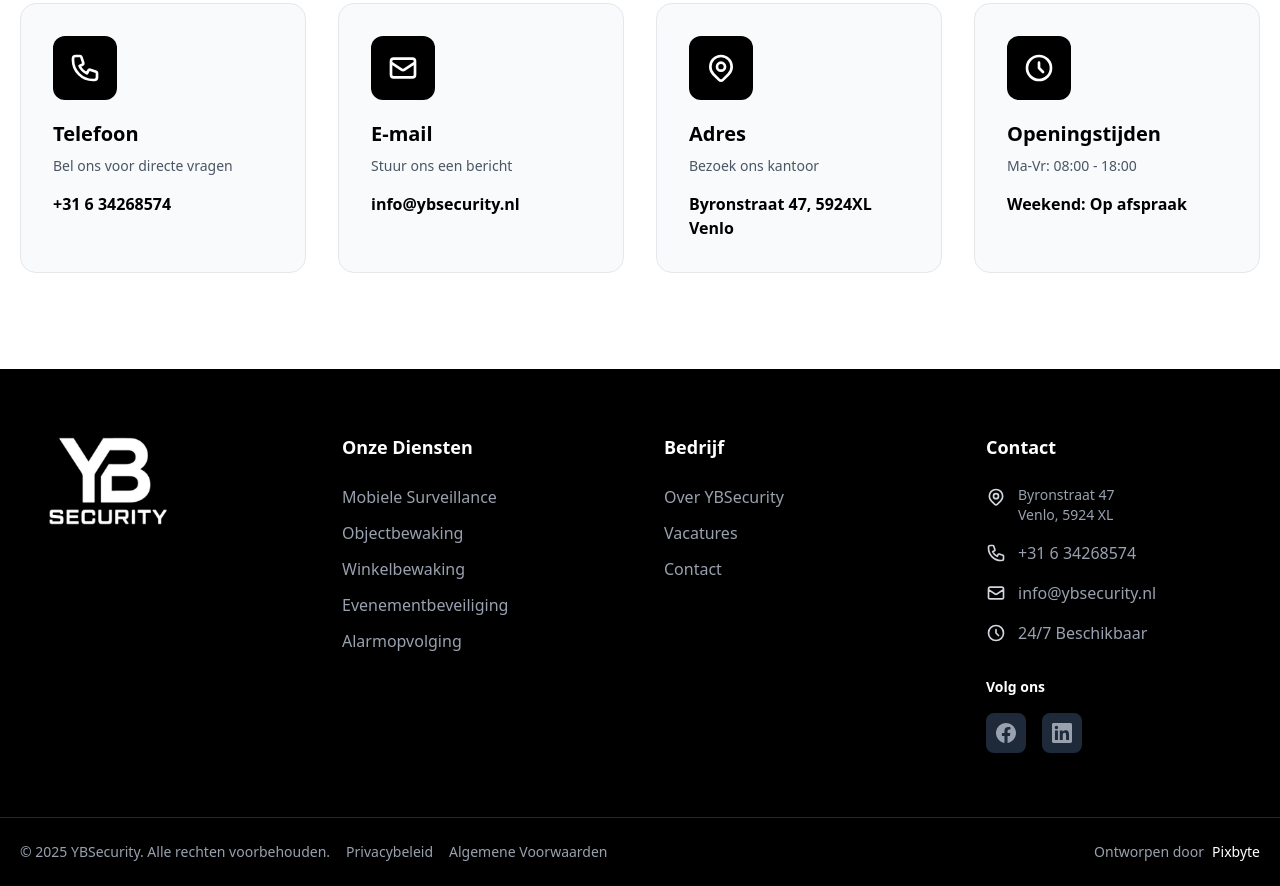
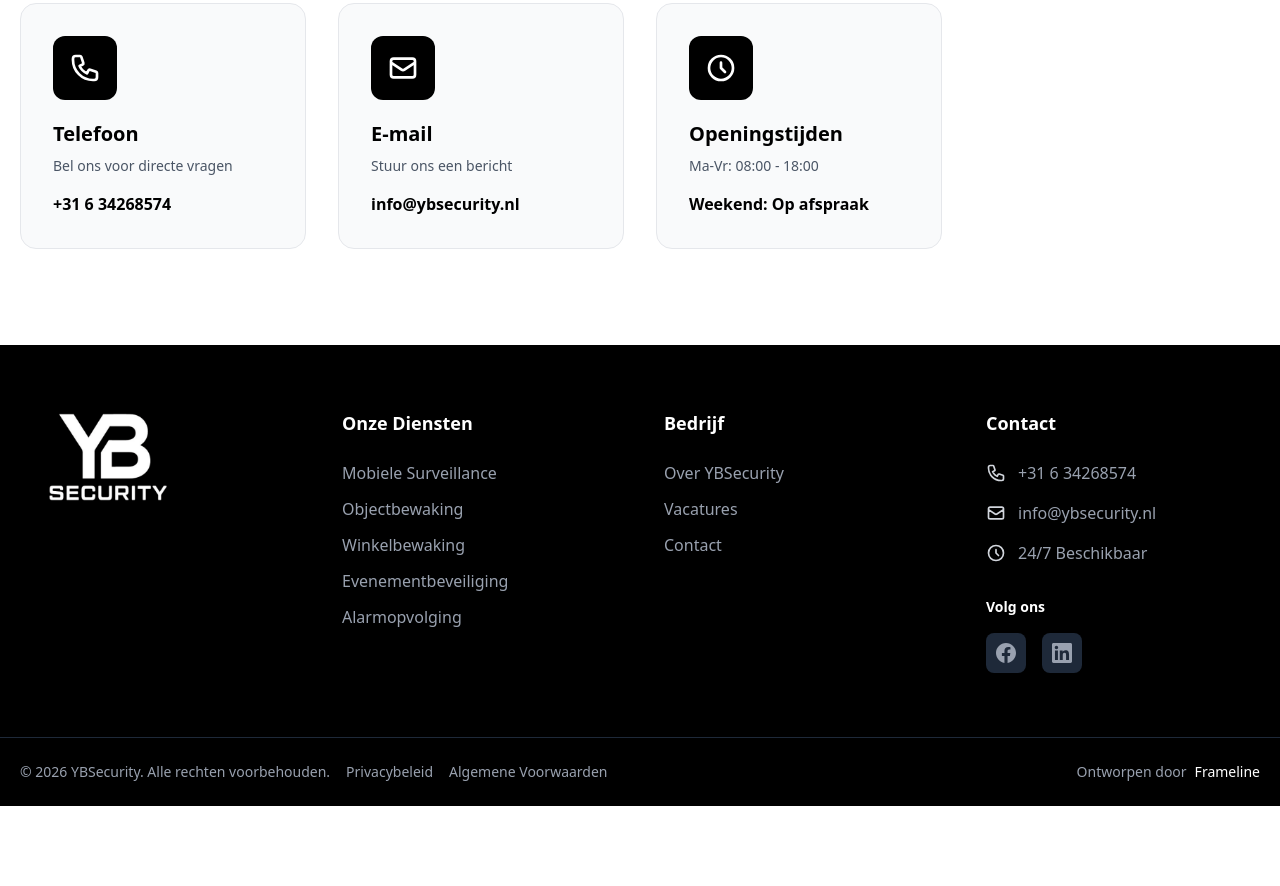
Before and after one commit to iProGoofy/ybsecurity, a Next.js app: page /contact in a window 1280 px wide. Shown: the part 2320-3206 px from the top of the page. After the commit the page ends 3126 px from the top, so only its background shows below. Built offline with nearby package versions, Linux system fonts and the light colour scheme.

Commit message:
adres weg

```diff
--- a/src/app/contact/page.tsx
+++ b/src/app/contact/page.tsx
@@ -34,18 +34,18 @@ const contactOptions = [
     value: "info@ybsecurity.nl",
     link: "mailto:info@ybsecurity.nl"
   },
-  {
-    icon: (
-      <svg className="w-8 h-8" fill="none" stroke="currentColor" viewBox="0 0 24 24">
-        <path strokeLinecap="round" strokeLinejoin="round" strokeWidth={2} d="M17.657 16.657L13.414 20.9a1.998 1.998 0 01-2.827 0l-4.244-4.243a8 8 0 1111.314 0z" />
-        <path strokeLinecap="round" strokeLinejoin="round" strokeWidth={2} d="M15 11a3 3 0 11-6 0 3 3 0 016 0z" />
-      </svg>
-    ),
-    title: "Adres",
-    description: "Bezoek ons kantoor",
-    value: "Byronstraat 47, 5924XL Venlo",
-    link: null
-  },
+  // {
+  //   icon: (
+  //     <svg className="w-8 h-8" fill="none" stroke="currentColor" viewBox="0 0 24 24">
+  //       <path strokeLinecap="round" strokeLinejoin="round" strokeWidth={2} d="M17.657 16.657L13.414 20.9a1.998 1.998 0 01-2.827 0l-4.244-4.243a8 8 0 1111.314 0z" />
+  //       <path strokeLinecap="round" strokeLinejoin="round" strokeWidth={2} d="M15 11a3 3 0 11-6 0 3 3 0 016 0z" />
+  //     </svg>
+  //   ),
+  //   title: "Adres",
+  //   description: "Bezoek ons kantoor",
+  //   value: "Byronstraat 47, 5924XL Venlo",
+  //   link: null
+  // },
   {
     icon: (
       <svg className="w-8 h-8" fill="none" stroke="currentColor" viewBox="0 0 24 24">
--- a/src/components/footer.tsx
+++ b/src/components/footer.tsx
@@ -89,20 +89,7 @@ export default function Footer() {
             <h3 className="text-lg font-semibold text-white mb-6">Contact</h3>
             <div className="space-y-4">
 
-              {/* Address */}
-              <div className="flex items-start gap-3">
-                <svg className="w-5 h-5 text-gray-300 mt-0.5 flex-shrink-0" fill="none" stroke="currentColor" viewBox="0 0 24 24">
-                  <path strokeLinecap="round" strokeLinejoin="round" strokeWidth={2} d="M17.657 16.657L13.414 20.9a1.998 1.998 0 01-2.827 0l-4.244-4.243a8 8 0 1111.314 0z" />
-                  <path strokeLinecap="round" strokeLinejoin="round" strokeWidth={2} d="M15 11a3 3 0 11-6 0 3 3 0 016 0z" />
-                </svg>
-                <div>
-                  <p className="text-gray-400 text-sm">
-                    Byronstraat 47<br />
-                    Venlo, 5924 XL<br />
 
-                  </p>
-                </div>
-              </div>
 
               {/* Phone */}
               <div className="flex items-center gap-3">
@@ -159,7 +146,7 @@ export default function Footer() {
         <div className="mx-auto lg:max-w-7xl w-full px-5 sm:px-10 md:px-12 lg:px-5 py-6">
           <div className="flex flex-col md:flex-row items-center justify-between gap-4">
             <div className="flex flex-col sm:flex-row items-center gap-4 text-sm text-gray-400">
-              <p>&copy; 2025 YBSecurity. Alle rechten voorbehouden.</p>
+              <p>&copy; 2026 YBSecurity. Alle rechten voorbehouden.</p>
               <div className="flex items-center gap-4">
   <a
   href="/documents/privacystatement.pdf"
@@ -179,8 +166,8 @@ export default function Footer() {
             </div>
             <div className="flex items-center gap-2 text-sm text-gray-400">
                 <span>Ontworpen door</span>
-                <Link href="https://pixbyte.nl" target="_blank" className="text-white hover:text-gray-300 transition-colors duration-200">
-                    Pixbyte
+                <Link href="https://frameline.nl" target="_blank" className="text-white hover:text-gray-300 transition-colors duration-200">
+                    Frameline
                 </Link>
             </div>
           </div>
```
